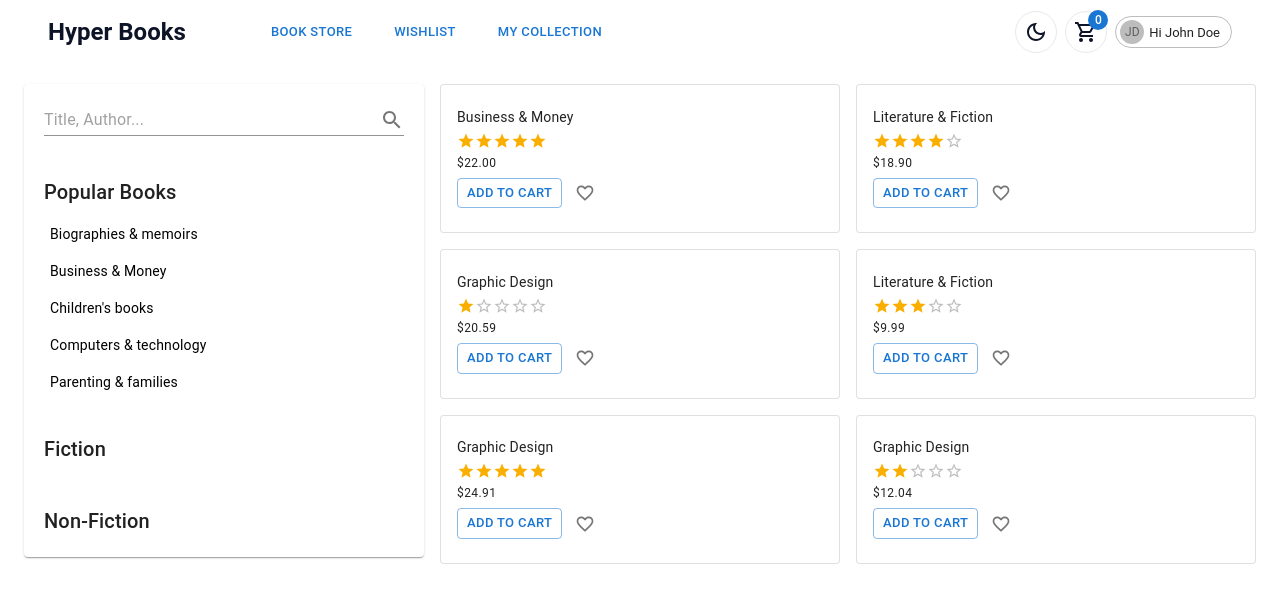
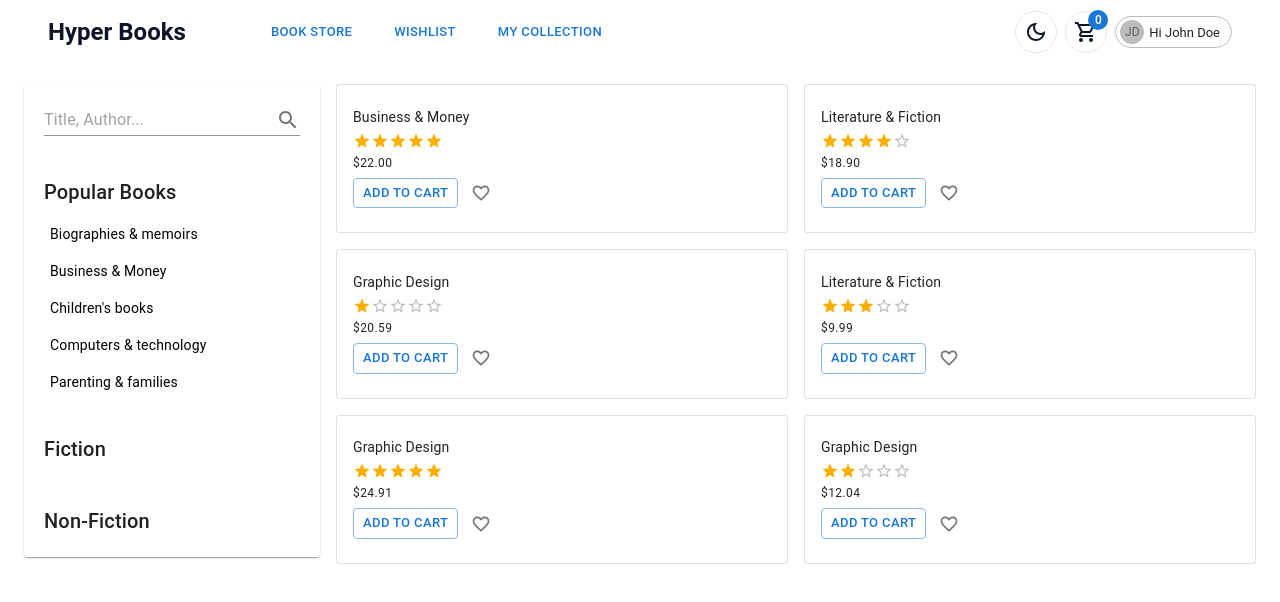
Before and after one commit to Jon-Felipe/hyperbooks, a React (Vite) app: page / in a window 1280 px wide. Shown: the top 602 px of the page. Built offline with nearby package versions, Linux system fonts and the light colour scheme.

Commit message:
changed home screen break points

```diff
--- a/src/screens/HomeScreen.tsx
+++ b/src/screens/HomeScreen.tsx
@@ -11,10 +11,10 @@
   return (
     <>
       <Grid container spacing={2}>
-        <Grid item xs={12} md={4}>
+        <Grid item xs={12} md={3}>
           <SideFilters />
         </Grid>
-        <Grid item xs={12} md={8}>
+        <Grid item xs={12} md={9}>
           <BookGridView />
         </Grid>
       </Grid>
```
